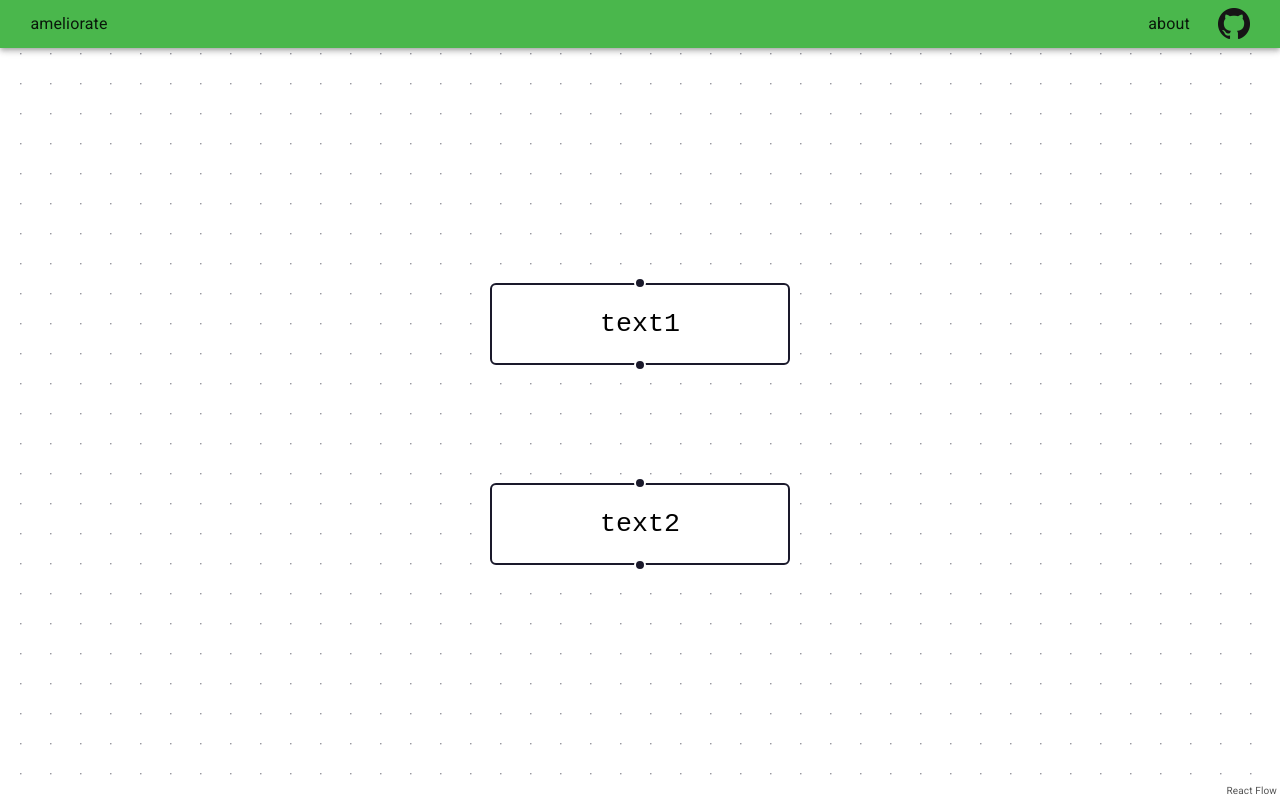
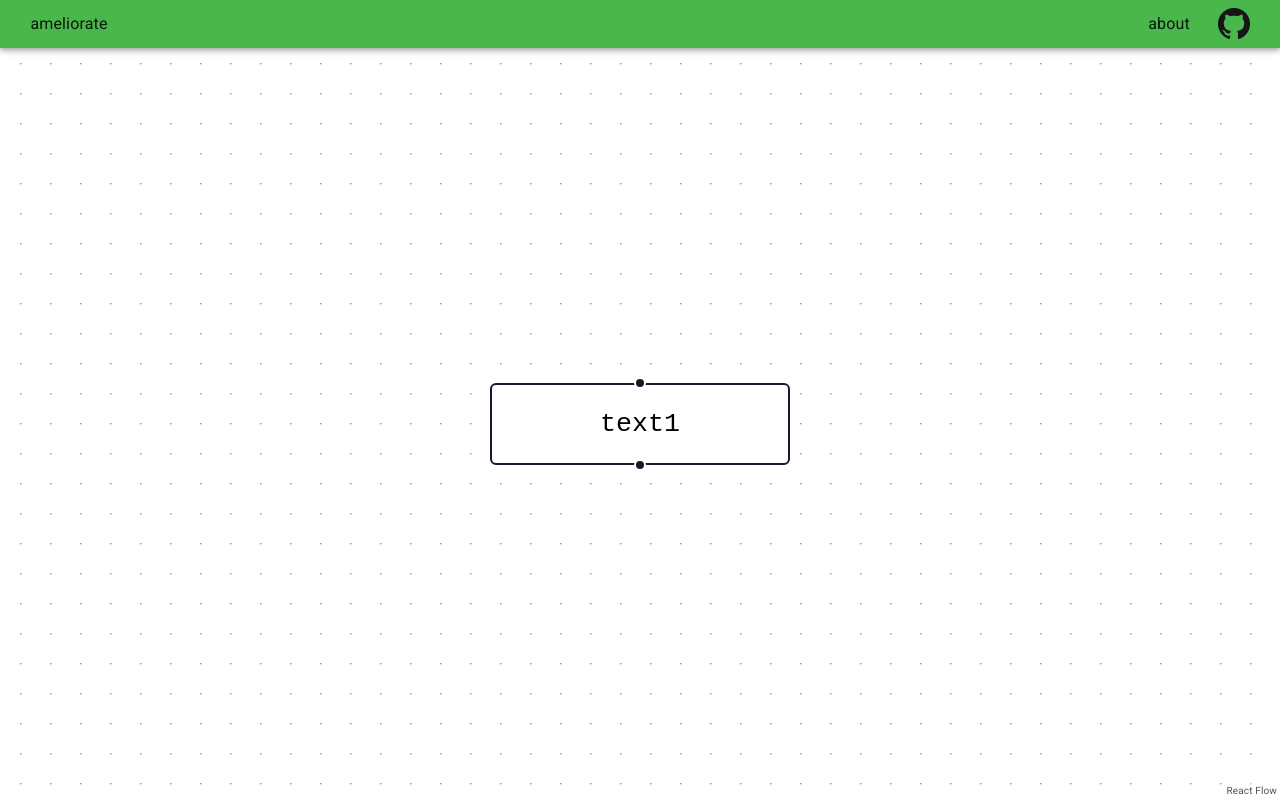
Before and after one commit to amelioro/ameliorate, a Next.js app in the folder web/: page / in a window 1280 px wide. Built offline with nearby package versions, Linux system fonts and the light colour scheme.

Commit message:
Implement add node button

```diff
--- a/web/src/modules/diagram/components/AddNodeButtonGroup/AddNodeButtonGroup.tsx
+++ b/web/src/modules/diagram/components/AddNodeButtonGroup/AddNodeButtonGroup.tsx
@@ -1,10 +1,14 @@
+import { As } from "../../../../pages";
 import { StyledButton, StyledButtonGroup } from "./AddNodeButtonGroup.styles";
 
 interface Props {
   className?: string;
+  addNode: (_toNode: string, _as: As) => void;
+  nodeId: string;
+  as: As;
 }
 
-export function AddNodeButtonGroup({ className }: Props) {
+export function AddNodeButtonGroup({ className, addNode, nodeId, as }: Props) {
   return (
     <>
       <StyledButtonGroup
@@ -12,8 +16,8 @@ export function AddNodeButtonGroup({ className }: Props) {
         aria-label="add node button group"
         className={className}
       >
-        <StyledButton>Problem</StyledButton>
-        <StyledButton>Solution</StyledButton>
+        <StyledButton onClick={() => addNode(nodeId, as)}>Problem</StyledButton>
+        <StyledButton onClick={() => addNode(nodeId, as)}>Solution</StyledButton>
       </StyledButtonGroup>
     </>
   );
--- a/web/src/modules/diagram/components/EditableNode/EditableNode.styles.tsx
+++ b/web/src/modules/diagram/components/EditableNode/EditableNode.styles.tsx
@@ -15,11 +15,11 @@ const StyledAddNodeButtonGroup = styled(AddNodeButtonGroup)`
   }
 `;
 
-export const AddNodeButtonGroupTop = styled(StyledAddNodeButtonGroup)`
+export const AddNodeButtonGroupParent = styled(StyledAddNodeButtonGroup)`
   top: -30px;
 `;
 
-export const AddNodeButtonGroupBottom = styled(StyledAddNodeButtonGroup)`
+export const AddNodeButtonGroupChild = styled(StyledAddNodeButtonGroup)`
   bottom: -30px;
 `;
 
--- a/web/src/modules/diagram/components/EditableNode/EditableNode.tsx
+++ b/web/src/modules/diagram/components/EditableNode/EditableNode.tsx
@@ -1,31 +1,32 @@
 import { Global } from "@emotion/react";
 import { Handle, Position } from "react-flow-renderer";
 
+import { As } from "../../../../pages";
 import {
-  AddNodeButtonGroupBottom,
-  AddNodeButtonGroupTop,
+  AddNodeButtonGroupChild,
+  AddNodeButtonGroupParent,
   Div,
   StyledTextareaAutosize,
   nodeStyles,
 } from "./EditableNode.styles";
 
-interface DataProps {
-  label: string;
+interface NodeProps {
+  id: string;
+  data: {
+    label: string;
+    addNode: (_toNode: string, _as: As) => void;
+  };
 }
 
-interface NodeProps {
-  data: DataProps;
-}
-
-export function EditableNode({ data }: NodeProps) {
+export function EditableNode({ id, data }: NodeProps) {
   return (
     <>
       <Handle type="target" position={Position.Top} />
-      <AddNodeButtonGroupTop />
+      <AddNodeButtonGroupParent addNode={data.addNode} nodeId={id} as="Parent" />
       <Div>
         <StyledTextareaAutosize placeholder="Enter text..." defaultValue={data.label} />
       </Div>
-      <AddNodeButtonGroupBottom />
+      <AddNodeButtonGroupChild addNode={data.addNode} nodeId={id} as="Child" />
       <Handle type="source" position={Position.Bottom} />
 
       <Global styles={nodeStyles} />
--- a/web/src/pages/index.tsx
+++ b/web/src/pages/index.tsx
@@ -1,37 +1,70 @@
 import { Box, Typography } from "@mui/material";
 import _ from "lodash";
 import { NextPage } from "next";
-import { useState } from "react";
-import { Background, BackgroundVariant, type Edge, type Node } from "react-flow-renderer";
+import { useEffect } from "react";
+import { Background, BackgroundVariant, useEdgesState, useNodesState } from "react-flow-renderer";
 
 import { EditableNode } from "../modules/diagram/components/EditableNode/EditableNode";
 import { StyledReactFlow } from "../page_styles/index.styles";
 
 const nodeTypes = { editable: EditableNode };
 
-const initialNodes = [
-  {
-    id: "1",
-    data: {
-      label: "text1",
-    },
-    position: { x: 250, y: 25 },
-    type: "editable",
-  },
-  {
-    id: "2",
-    data: {
-      label: "text2",
-    },
-    position: { x: 250, y: 125 },
-    type: "editable",
-  },
-];
+export type As = "Parent" | "Child";
+
+let nodeId = 0;
+const nextNodeId = () => (nodeId++).toString();
+let edgeId = 0;
+const nextEdgeId = () => (edgeId++).toString();
 
 const Home: NextPage = () => {
-  const [nodes, setNodes] = useState<Node[]>(initialNodes);
-  // const [nodes] = useState<Node[]>();
-  const [edges] = useState<Edge[]>();
+  const [nodes, setNodes] = useNodesState([]);
+  const [edges, setEdges] = useEdgesState([]);
+
+  const addNode = (toNodeId: string, as: As) => {
+    const newNodeId = nextNodeId();
+
+    setNodes((nodes) => {
+      const toNode = nodes.find((node) => node.id === toNodeId);
+      if (!toNode) throw "toNode not found";
+
+      const yShift = as === "Parent" ? -100 : 100;
+
+      const newNode = {
+        id: newNodeId,
+        data: {
+          label: `text${newNodeId}`,
+          addNode: addNode,
+        },
+        position: { x: toNode.position.x, y: toNode.position.y + yShift },
+        type: "editable",
+      };
+
+      return nodes.concat(newNode);
+    });
+
+    setEdges((edges) => {
+      const newEdgeId = nextEdgeId();
+      const sourceNode = as === "Parent" ? newNodeId : toNodeId;
+      const targetNode = as === "Parent" ? toNodeId : newNodeId;
+      const newEdge = { id: newEdgeId, source: sourceNode, target: targetNode };
+
+      return edges.concat(newEdge);
+    });
+  };
+
+  useEffect(() => {
+    setNodes([
+      {
+        id: nextNodeId(),
+        data: {
+          label: "text1",
+          addNode: addNode,
+        },
+        position: { x: 250, y: 25 },
+        type: "editable",
+      },
+    ]);
+  }, []); // only run the first render
 
   const deselectNodes = () => {
     setNodes((nodes) => {
```
